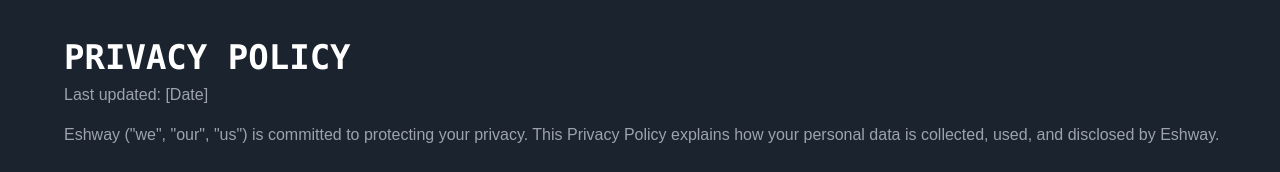
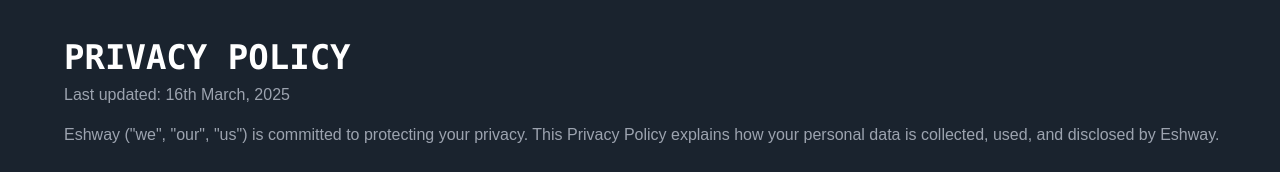
Before and after one commit to Eshway/website, a Next.js app: page /privacy in a window 1280 px wide. Shown: the top 172 px of the page. Built offline with nearby package versions, Linux system fonts and the light colour scheme; a web font is replaced by a local one.

Commit message:
privacy policy updated

```diff
--- a/pages/privacy.js
+++ b/pages/privacy.js
@@ -20,7 +20,7 @@
         variants={textVariant(0.2)}
         className="text-gray-400 text-base mb-4"
       >
-        Last updated: [Date]
+        Last updated: 16th March, 2025
       </motion.p>
 
       <motion.p
```
